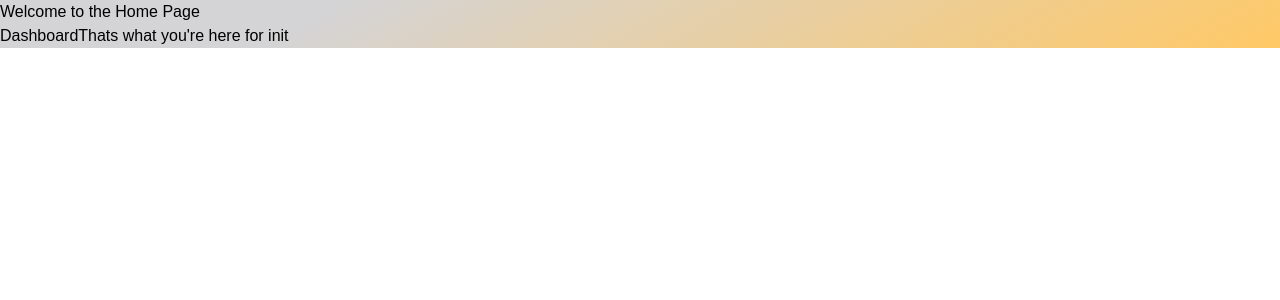
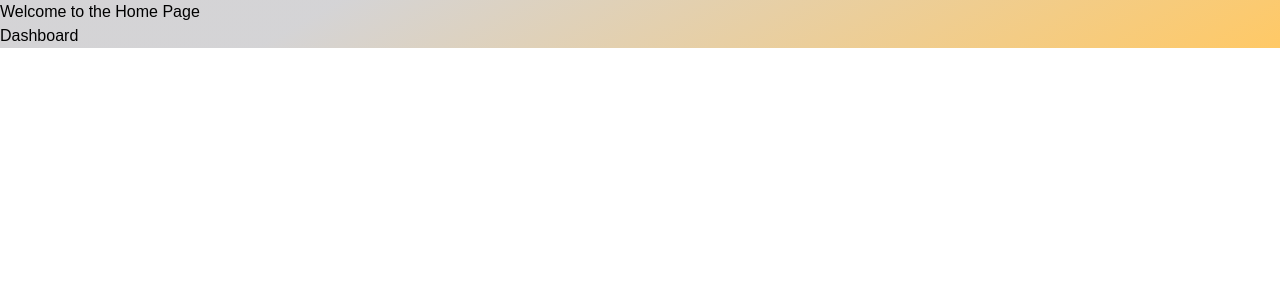
Before and after one commit to Udeh-png/next-dashboard, a Next.js app: page / in a window 1280 px wide. Shown: the top 300 px of the page. Built offline with nearby package versions, Linux system fonts and the light colour scheme.

Commit message:
Small Change

```diff
--- a/src/app/page.tsx
+++ b/src/app/page.tsx
@@ -11,7 +11,6 @@ export default function Home() {
           className="px-7 py-1 rounded bg-trans-white flex flex-col items-center hover:bg-[rgba(255,255,255,0.6)] transition-colors"
         >
           Dashboard
-          <span className="text-[7px]">Thats what you're here for init</span>
         </Link>
       </div>
     </div>
```
